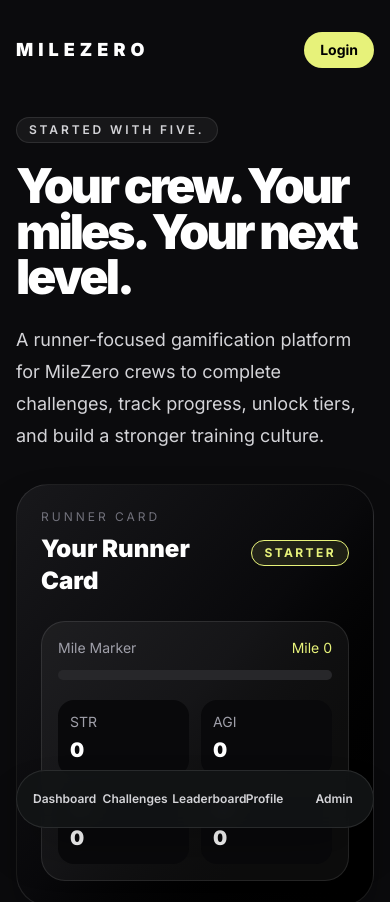
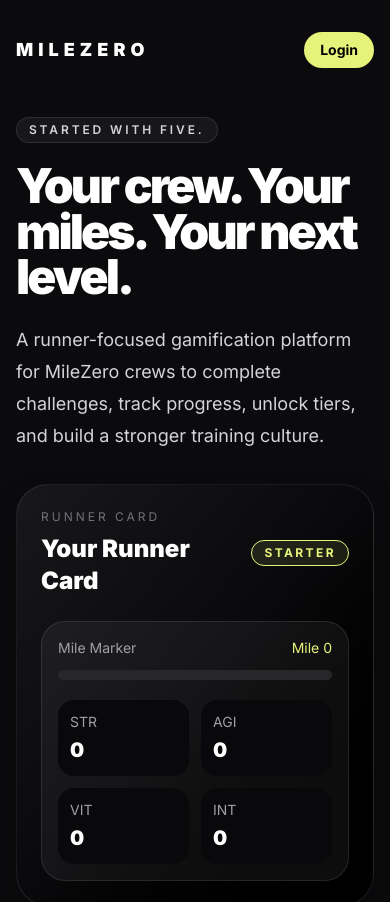
Before and after one commit to SamAscend/MILEZEROHQ, a Next.js app: page / in a window 390 px wide. Shown: the top 902 px of the page. Built offline with nearby package versions, Linux system fonts and the light colour scheme; no server answers.

Commit message:
Show bottom navigation only on mobile

```diff
--- a/components/bottom-nav.tsx
+++ b/components/bottom-nav.tsx
@@ -10,7 +10,7 @@ const items = [
 
 export function BottomNav() {
   return (
-    <nav className="fixed bottom-4 left-1/2 z-50 w-[calc(100%-2rem)] max-w-md -translate-x-1/2 rounded-full border border-white/10 bg-[#121416]/90 p-2 shadow-2xl shadow-black/30 backdrop-blur">
+    <nav className="fixed bottom-4 left-1/2 z-50 hidden w-[calc(100%-2rem)] max-w-md -translate-x-1/2 rounded-full border border-white/10 bg-[#121416]/90 p-2 shadow-2xl shadow-black/30 backdrop-blur md:hidden">
       <div className="grid grid-cols-5 gap-2">
         {items.map((item) => (
           <Link
```
